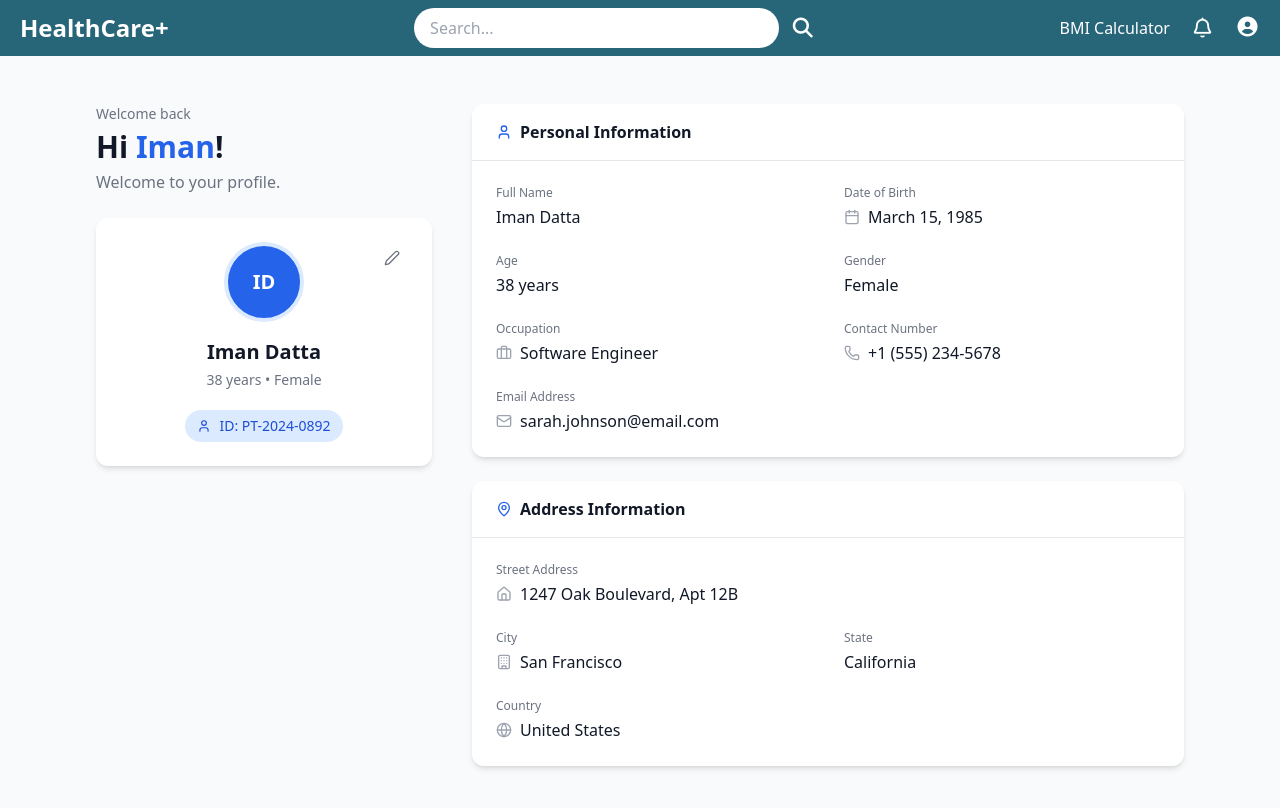
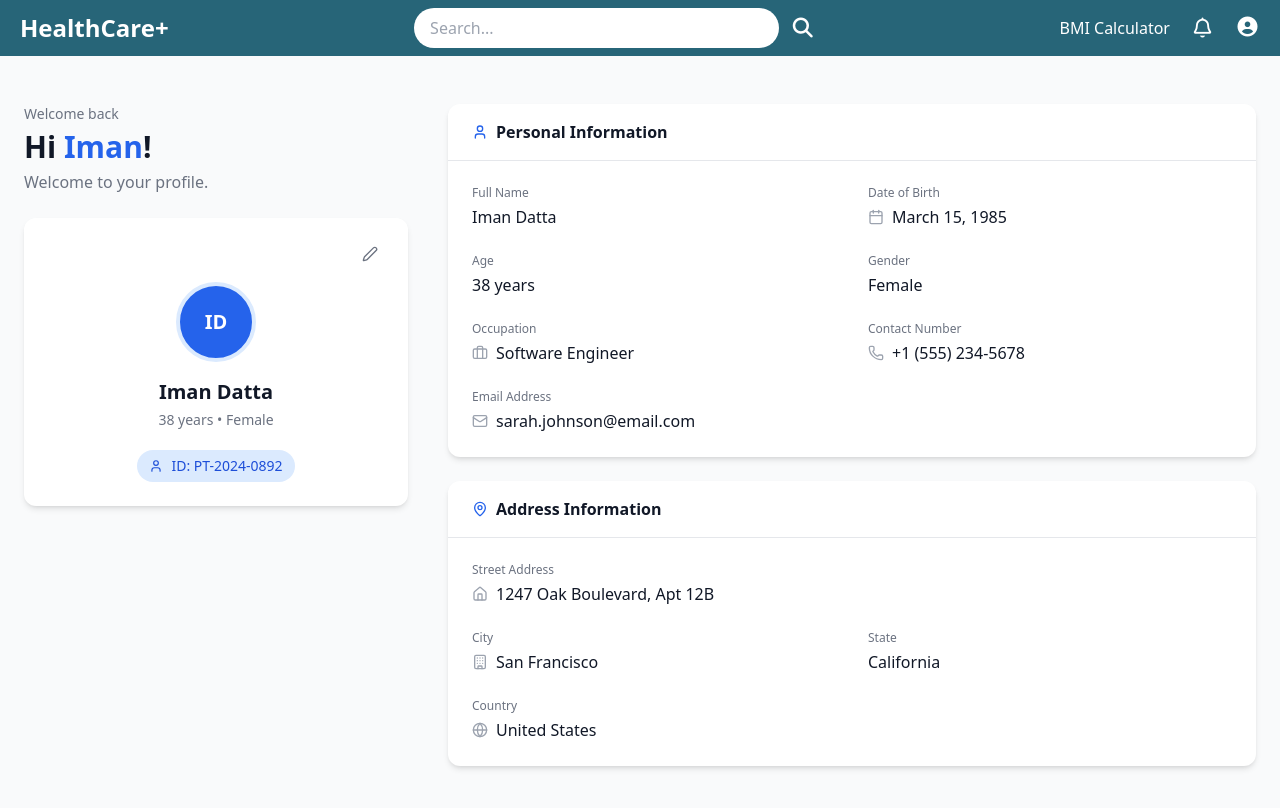
Before and after one commit to Health-Desk/HealthDesk-frontend, a React (Vite) app: page /profile in a window 1280 px wide. Shown: the top 808 px of the page. Built offline with nearby package versions, Linux system fonts and the light colour scheme.

Commit message:
update dimensions of the user profile

```diff
--- a/src/components/profile/PatientProfileCard.jsx
+++ b/src/components/profile/PatientProfileCard.jsx
@@ -9,30 +9,32 @@ const PatientProfileCard = ({ patient, onEdit }) => {
 
   return (
     <div className="bg-white rounded-xl shadow-md p-6">
-      <div className="flex flex-col items-center text-center relative">
+      <div className="flex flex-col items-center text-center">
 
         {/* Edit Button */}
+        <div className="w-full flex justify-end -mt-1 -mr-1 mb-3">
           <button
             onClick={onEdit}
-          className="absolute top-0 right-0 p-2 rounded-lg text-gray-500 hover:text-blue-600 hover:bg-blue-50 transition"
+            className="p-2 rounded-lg text-gray-500 hover:text-blue-600 hover:bg-blue-50 transition-colors"
           >
             <Edit2 className="h-4 w-4" />
           </button>
+        </div>
 
         {/* Avatar */}
+        <div className="h-20 w-20 rounded-full bg-blue-600 text-white flex items-center justify-center text-xl font-semibold border-4 border-blue-100">
           {patient.photoUrl ? (
             <img
               src={patient.photoUrl}
               alt={patient.name}
-            className="h-20 w-20 rounded-full object-cover border-4 border-blue-100"
+              className="h-full w-full rounded-full object-cover"
             />
           ) : (
-          <div className="h-20 w-20 rounded-full bg-blue-600 text-white flex items-center justify-center text-xl font-semibold border-4 border-blue-100">
-            {initials}
+            initials
+          )}
         </div>
-        )}
 
-        {/* Name */}
+        {/* Patient Name */}
         <h2 className="mt-4 text-xl font-semibold text-gray-900">
           {patient.name}
         </h2>
@@ -42,7 +44,7 @@ const PatientProfileCard = ({ patient, onEdit }) => {
           {patient.age} years • {patient.gender}
         </p>
 
-        {/* ID Badge */}
+        {/* Patient ID Badge */}
         <div className="mt-5 inline-flex items-center gap-2 px-3 py-1.5 bg-blue-100 text-blue-700 rounded-full text-sm font-medium">
           <User className="h-3.5 w-3.5" />
           <span>ID: {patient.id}</span>
--- a/src/pages/userprofile.jsx
+++ b/src/pages/userprofile.jsx
@@ -28,7 +28,7 @@ const Profile = () => {
 
   return (
     <div className="min-h-screen bg-gray-50">
-      <main className="max-w-6xl mx-auto px-8 py-12">
+      <main className="w-full px-6 py-12">
         <div className="grid grid-cols-12 gap-10">
 
           {/* LEFT COLUMN */}
```
Lines whose indentation alone changed are shown as unchanged.
